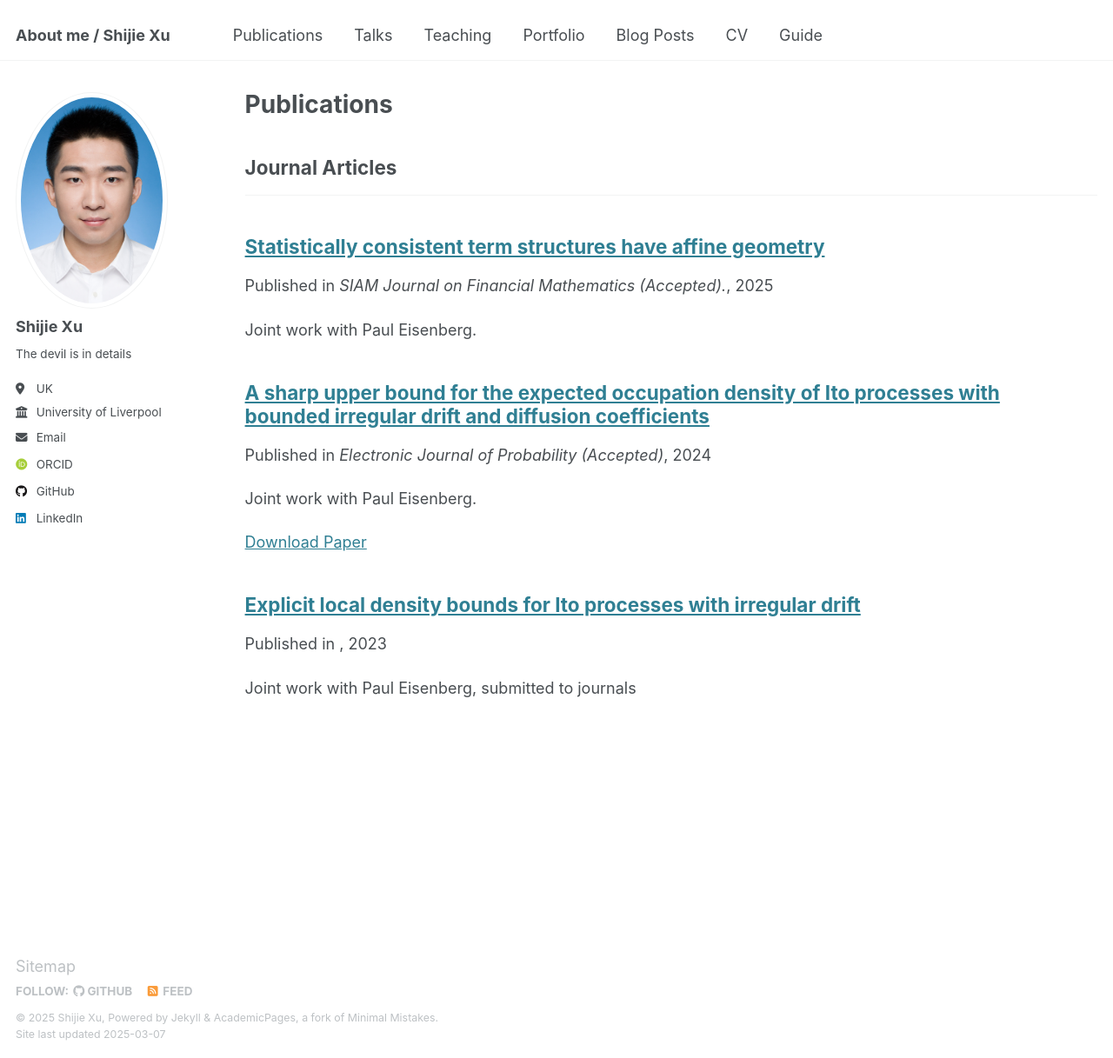
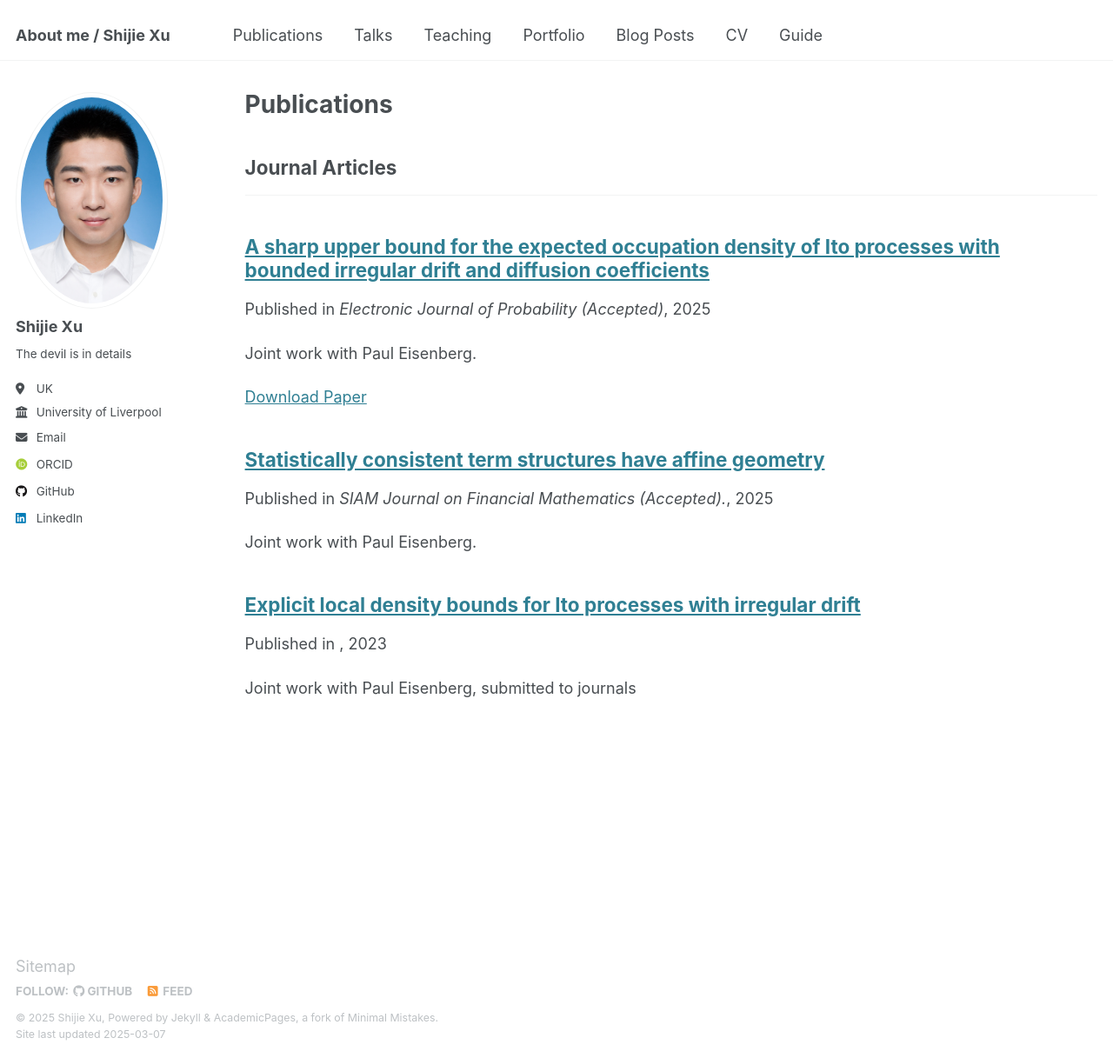
Before and after one commit to ShijieXu1993/uk.github.io, a Jekyll site: the page built from _pages/publications.html, in a window 1280 px wide and 1217 px high. Shown: the whole window at 87% size. Built offline with Jekyll 4.4.1, drawn with Linux system fonts in a browser that asks for light colours; some web fonts are replaced.

Commit message:
Update 2015-10-01-paper-title-number-3.md

```diff
--- a/_publications/2015-10-01-paper-title-number-3.md
+++ b/_publications/2015-10-01-paper-title-number-3.md
@@ -4,7 +4,7 @@ collection: publications
 category: manuscripts
 permalink: /2015-10-01-paper-title-number-3
 excerpt: 'Joint work with Paul Eisenberg.'
-date: 2024-01-01
+date: 2025-02-28
 venue: 'Electronic Journal of Probability (Accepted)'
 paperurl: 'https://arxiv.org/pdf/2310.12655'
 ---
```
